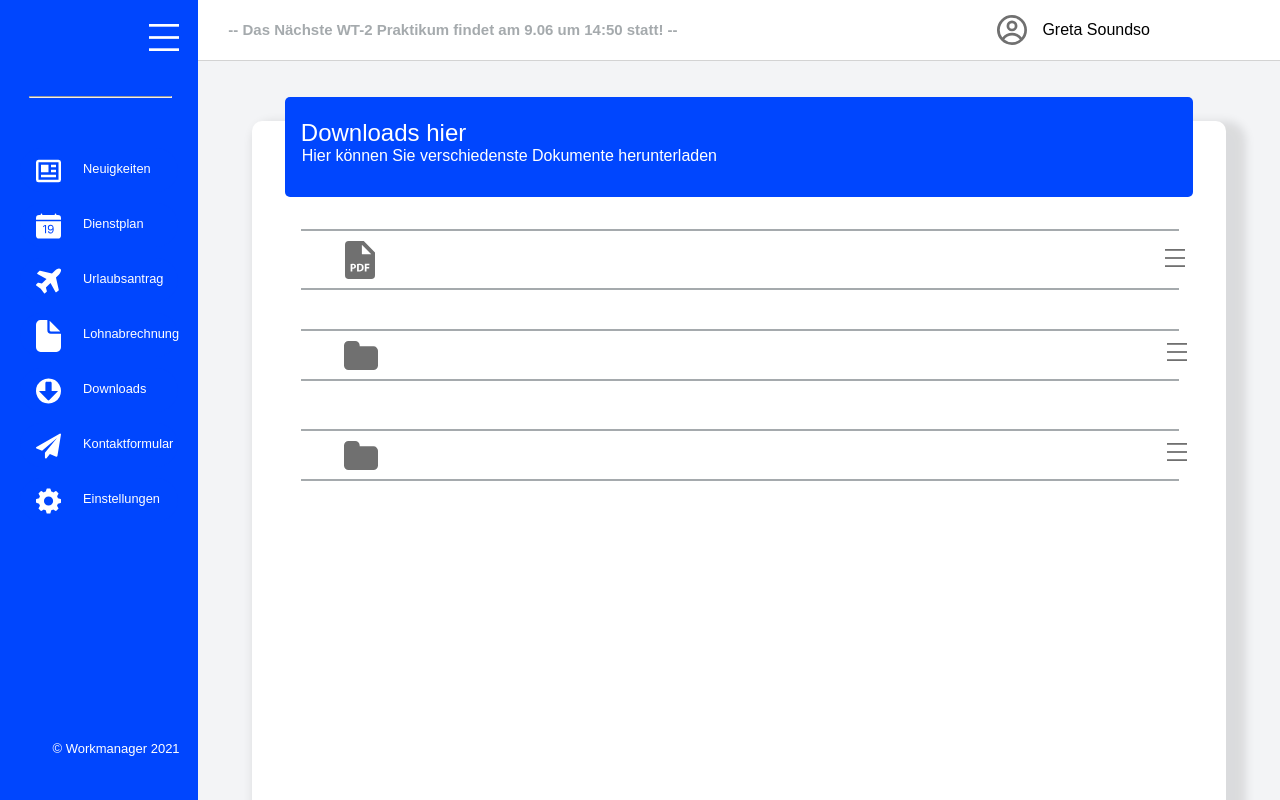
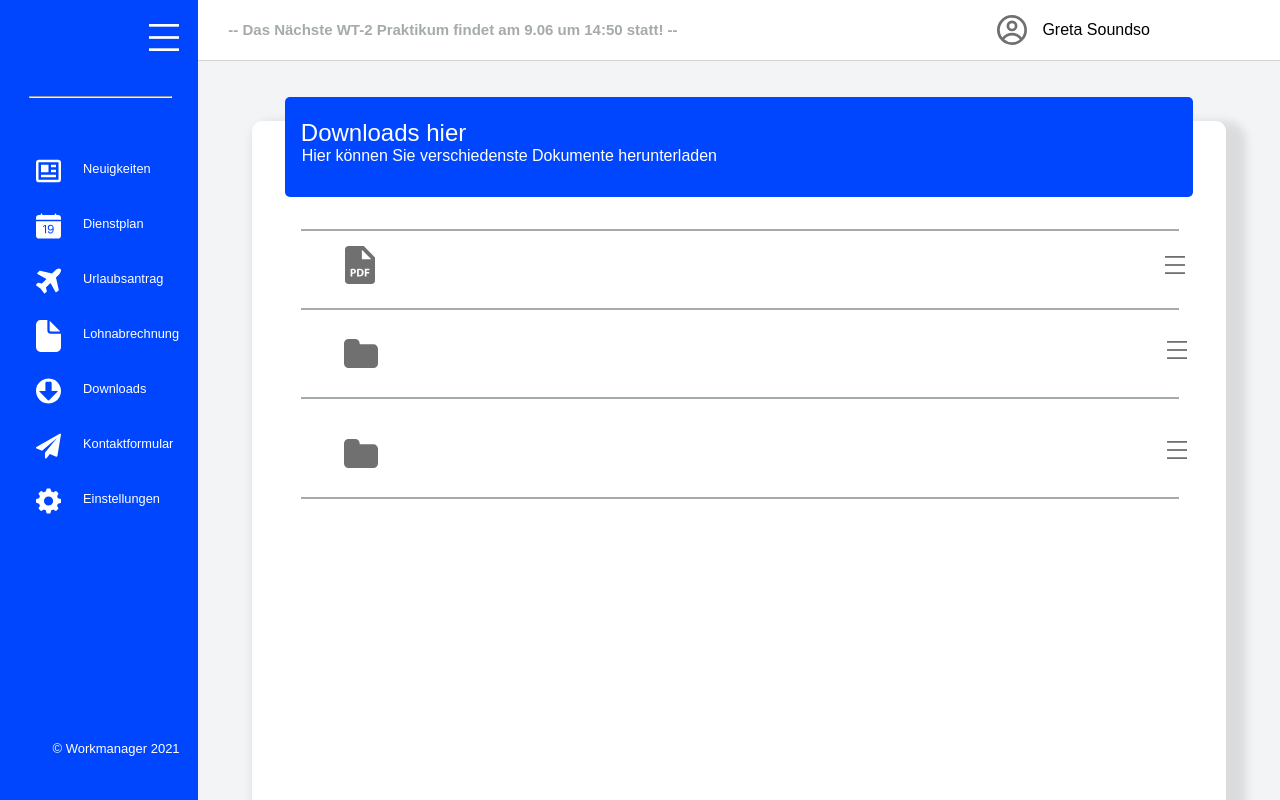
Before and after one commit to MertDurasi/Team-Supernerds, a React (Create React App) app: page /dashboard/downloads in a window 1280 px wide. Built offline with nearby package versions, Linux system fonts and the light colour scheme; a web font is replaced by a local one.

Commit message:
Dashboard: Downloads-Seite verändert - Alexander

```diff
--- a/src/components/dashboard/features/Downloads.js
+++ b/src/components/dashboard/features/Downloads.js
@@ -1,6 +1,8 @@
 
 import "./Downloads.css";
 import DownloadVisualComponent from "./Downloads/DownloadVisualComponent.js";
+
+import { useState } from "react";
 
 const Downloads = () => {
   return (
@@ -12,9 +14,9 @@ const Downloads = () => {
       </div>
         <div className="grundgeruest-container">
           <div className="downloads-container">
-              <DownloadVisualComponent isFolder={false}></DownloadVisualComponent>
-              <DownloadVisualComponent isFolder={true}></DownloadVisualComponent>
-              <DownloadVisualComponent isFolder={true}></DownloadVisualComponent>
+              <DownloadVisualComponent firstFile={true} isFolder={false}></DownloadVisualComponent>
+              <DownloadVisualComponent firstFile={false} isFolder={true}></DownloadVisualComponent>
+              <DownloadVisualComponent firstFile={false} isFolder={true}></DownloadVisualComponent>
           </div>
         </div>
      </div>
--- a/src/components/dashboard/features/Downloads/DownloadVisualComponent.css
+++ b/src/components/dashboard/features/Downloads/DownloadVisualComponent.css
@@ -16,11 +16,16 @@
     border: 1px solid #a5aaad;
 }
 
+#folder-line-empty {
+    display: none;
+}
+
 #folder-line-bottom {
     position: relative;
     width: 100%;
-    top: 45%;
+    top: 65%;
     border: 1px solid #a5aaad;
+    z-index: 1;
 }
 
 #dc-isfolder-verify {
@@ -32,7 +37,7 @@
 
 #dc-ispdf-verify {
     position: relative;
-    top: 40%;
+    top: 45%;
     left: 5%;
     width: 30px;
 }
@@ -82,5 +87,5 @@
     position: absolute;
     width: 20px;
     left: 10px;
-    top: 10px;
+    top: 17px;
 }
--- a/src/components/dashboard/features/Downloads/DownloadVisualComponent.js
+++ b/src/components/dashboard/features/Downloads/DownloadVisualComponent.js
@@ -9,17 +9,16 @@ import React from "react";
 // TODO: Später: in Datenbank einfügen, um löschen zu ermöglichen
 // Dieser Komponent dient für den Downloadsbereich.
 
-const DownloadVisualComponent = ( {isFolder, file}) => {
+const DownloadVisualComponent = ( {firstFile, isFolder, file}) => {
   return (
         <div className="data-component-container">
-            <hr id="folder-line-top"></hr>
+            <hr id={firstFile ? "folder-line-top": "folder-line-empty"}></hr>
             <img id={isFolder ? "dc-isfolder-verify" : "dc-ispdf-verify"} src={isFolder ? Ordner_logo : Pdf_logo} alt="doc"></img>
             <div className="dropdown-downloads">
             <img id={isFolder ? "expanded-options-downloads-folder" : "expanded-options-downloads-pdf"} src={downloads_menu_logo} alt="src"></img>
             <div className="dropdown-content-downloads">
-                <a href="/dashboard/downloads">Link kopieren</a>
                 <a href="/dashboard/downloads">Herunterladen</a>
-                <a href="/dashboard/downloads">Betrachten</a>
+                <a href="/dashboard/downloads">Anzeigen</a>
                 </div>
             </div>
             <hr id="folder-line-bottom"></hr>
```
